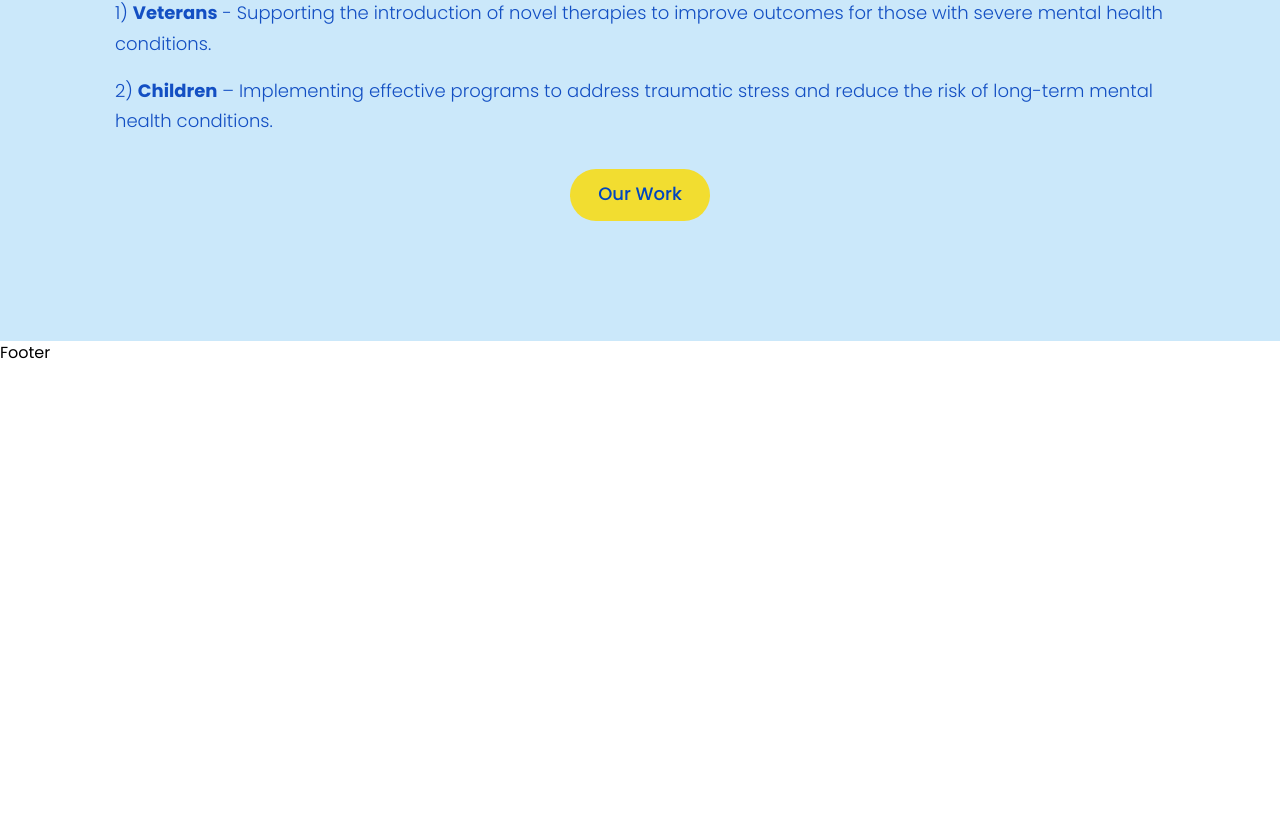
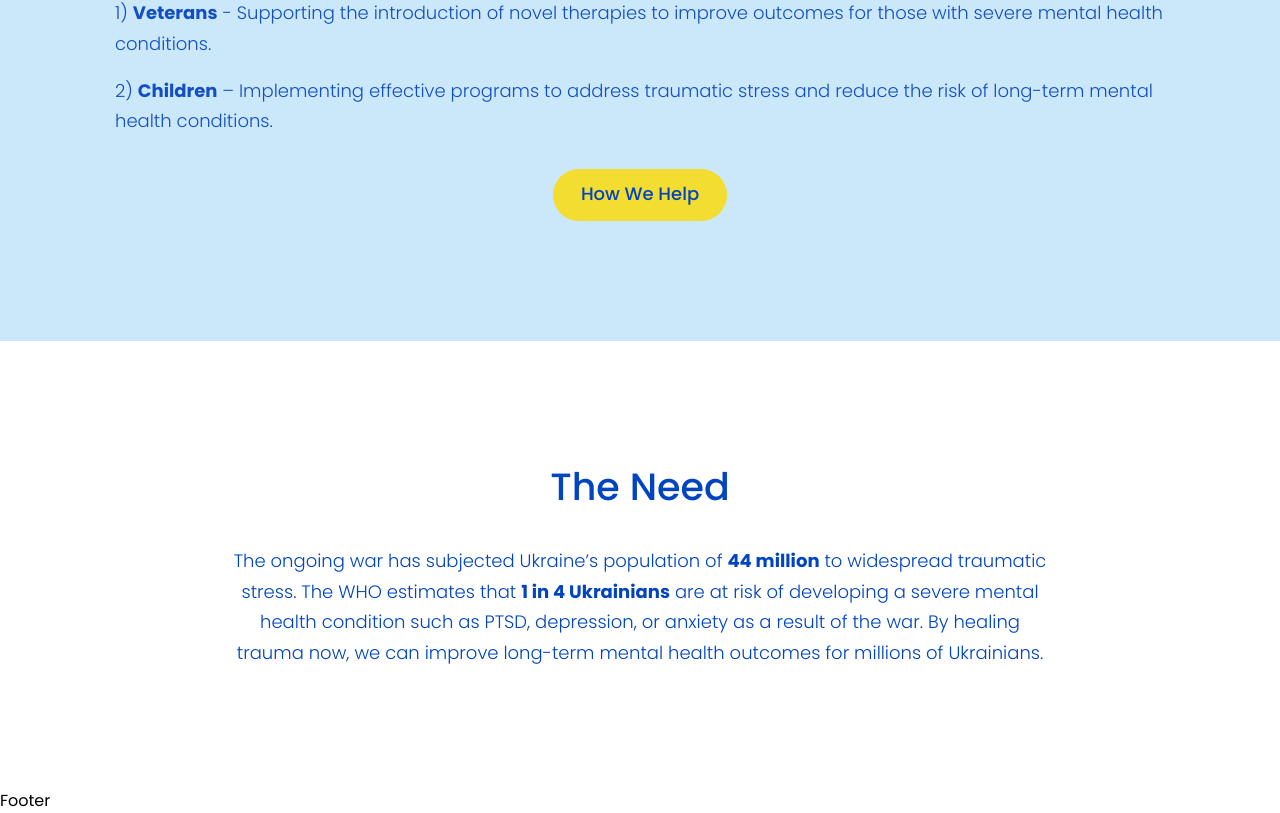
Before and after one commit to Roovin/healtraumas-next, a Next.js app: page / in a window 1280 px wide. Shown: the part 1074-1887 px from the top of the page. Before the commit the page ends 1439 px from the top, so only its background shows below. Built offline with nearby package versions, Linux system fonts and the light colour scheme.

Commit message:
update introduction

```diff
--- a/components/IntroWithContent.jsx
+++ b/components/IntroWithContent.jsx
@@ -6,7 +6,7 @@ export default function IntroWithContent() {
     <section className=" introWith_Content bg-[#cbe8fa]  padding-large relative w-full ">
       <div className="container">
         <div className="content relative w-full max-w-[1050px] mx-auto ">
-          <h2 className=" text-center text-[#0045bf] mb-8 ">What We Do</h2>
+          <h2 className=" text-center text-blue mb-8 ">What We Do</h2>
           <p className=" text-[#134fc3] mb-4 ">
             We work with international trauma experts and Ukrainian partners to
             scale existing evidence-based programs and pilot innovative
@@ -24,7 +24,7 @@ export default function IntroWithContent() {
           </p>
           <div className="button_wrap flex justify-center items-center mt-8 ">
             <Button
-              buttonText="Our Work"
+              buttonText="How We Help"
               buttonClass="default"
               url={"/our-work"}
             />
--- /dev/null
+++ b/components/Introduction.jsx
@@ -0,0 +1,23 @@
+import React from "react";
+
+export default function Introduction() {
+  return (
+    <section className=" introduction  padding-large relative w-full ">
+      <div className="container">
+        <div className="intro relative w-full max-w-[817px] mx-auto text-center ">
+          <h2 className=" text-blue  mb-8 ">The Need</h2>
+          <p className=" text-blue ">
+            The ongoing war has subjected Ukraine’s population of{" "}
+            <b className=" font-bold ">44 million</b> to widespread traumatic
+            stress. The WHO estimates that{" "}
+            <b className=" font-bold ">1 in 4 Ukrainians</b> are at risk of
+            developing a severe mental health condition such as PTSD,
+            depression, or anxiety as a result of the war. By healing trauma
+            now, we can improve long-term mental health outcomes for millions of
+            Ukrainians.{" "}
+          </p>
+        </div>
+      </div>
+    </section>
+  );
+}
--- a/pages/index.jsx
+++ b/pages/index.jsx
@@ -1,11 +1,13 @@
 import HeroBanner from "../components/HeroBanner";
 import IntroWithContent from "../components/IntroWithContent";
+import Introduction from "../components/Introduction";
 
 export default function Home() {
   return (
     <>
       <HeroBanner />
       <IntroWithContent />
+      <Introduction />
     </>
   );
 }
```
